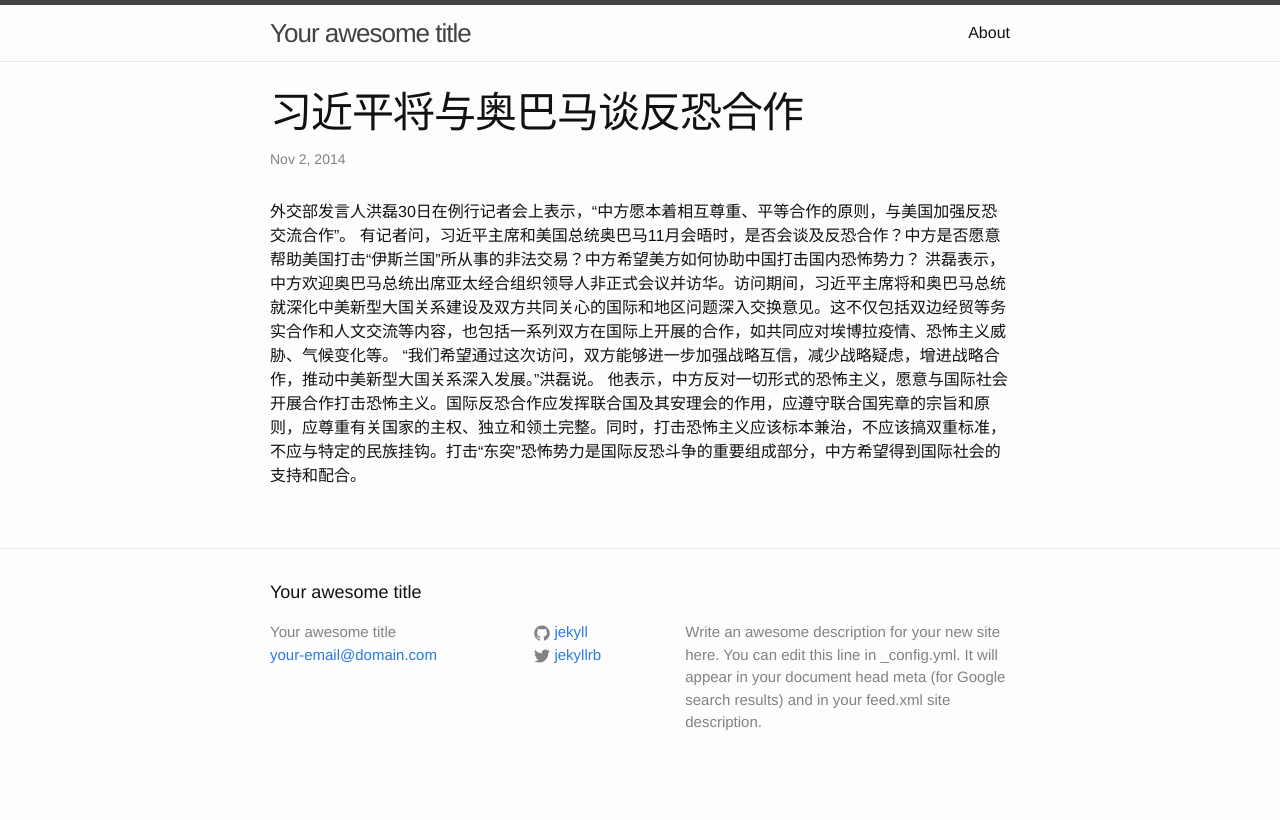
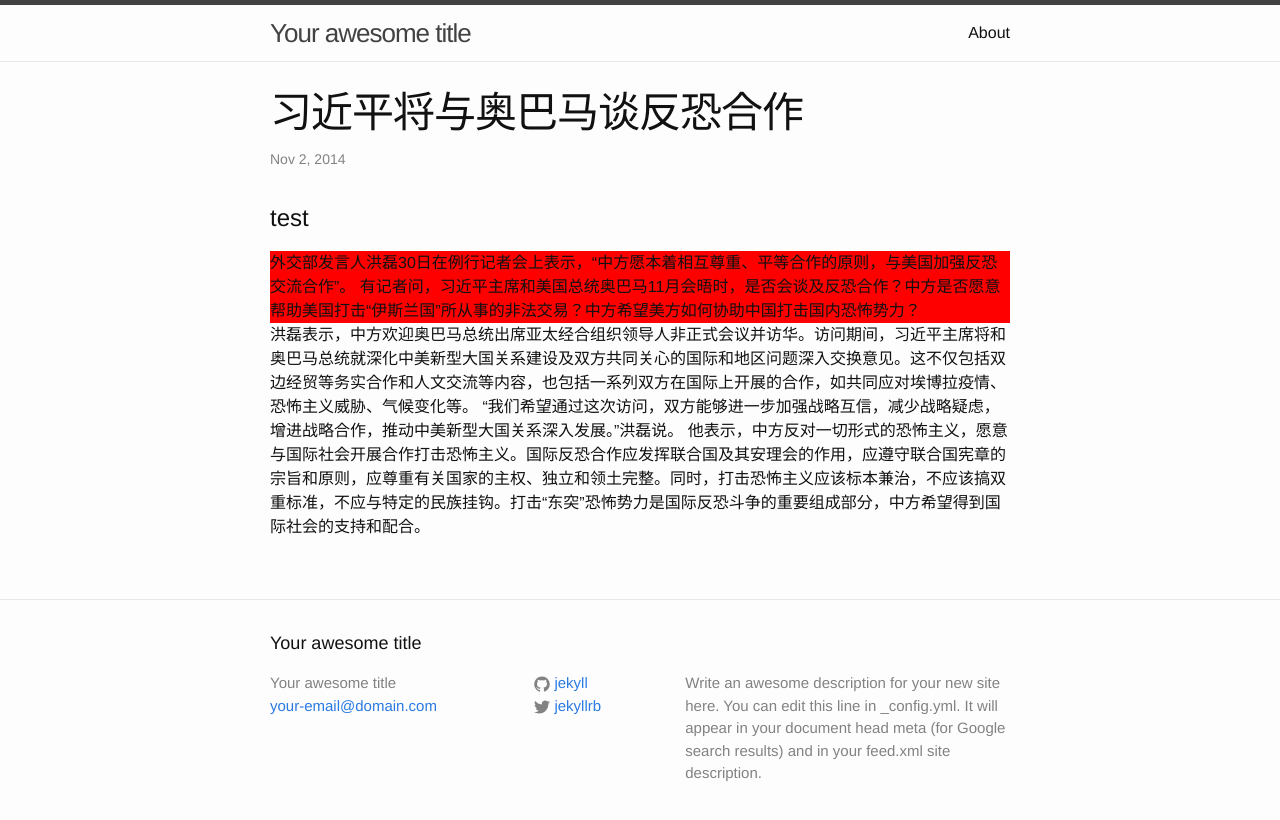
Before and after one commit to HunterOn-Ued/hunteron-ued.github.com, a Jekyll site: the page built from _posts/2014-11-2-hello.markdown, in a window 1280 px wide. Shown: the top 820 px of the page. Built offline with Jekyll 4.4.1, drawn with Linux system fonts in a browser that asks for light colours.

Commit message:
Update 2014-11-2-hello.markdown

```diff
--- a/_posts/2014-11-2-hello.markdown
+++ b/_posts/2014-11-2-hello.markdown
@@ -5,8 +5,14 @@ date:   2014-11-02 13:07:32
 categories: jekyll update
 ---
 
+<h1>test</h1>
+<div style="background:#f00;">
+
 外交部发言人洪磊30日在例行记者会上表示，“中方愿本着相互尊重、平等合作的原则，与美国加强反恐交流合作”。
 有记者问，习近平主席和美国总统奥巴马11月会晤时，是否会谈及反恐合作？中方是否愿意帮助美国打击“伊斯兰国”所从事的非法交易？中方希望美方如何协助中国打击国内恐怖势力？
+
+</div>
+
 洪磊表示，中方欢迎奥巴马总统出席亚太经合组织领导人非正式会议并访华。访问期间，习近平主席将和奥巴马总统就深化中美新型大国关系建设及双方共同关心的国际和地区问题深入交换意见。这不仅包括双边经贸等务实合作和人文交流等内容，也包括一系列双方在国际上开展的合作，如共同应对埃博拉疫情、恐怖主义威胁、气候变化等。
 “我们希望通过这次访问，双方能够进一步加强战略互信，减少战略疑虑，增进战略合作，推动中美新型大国关系深入发展。”洪磊说。
 他表示，中方反对一切形式的恐怖主义，愿意与国际社会开展合作打击恐怖主义。国际反恐合作应发挥联合国及其安理会的作用，应遵守联合国宪章的宗旨和原则，应尊重有关国家的主权、独立和领土完整。同时，打击恐怖主义应该标本兼治，不应该搞双重标准，不应与特定的民族挂钩。打击“东突”恐怖势力是国际反恐斗争的重要组成部分，中方希望得到国际社会的支持和配合。
```
